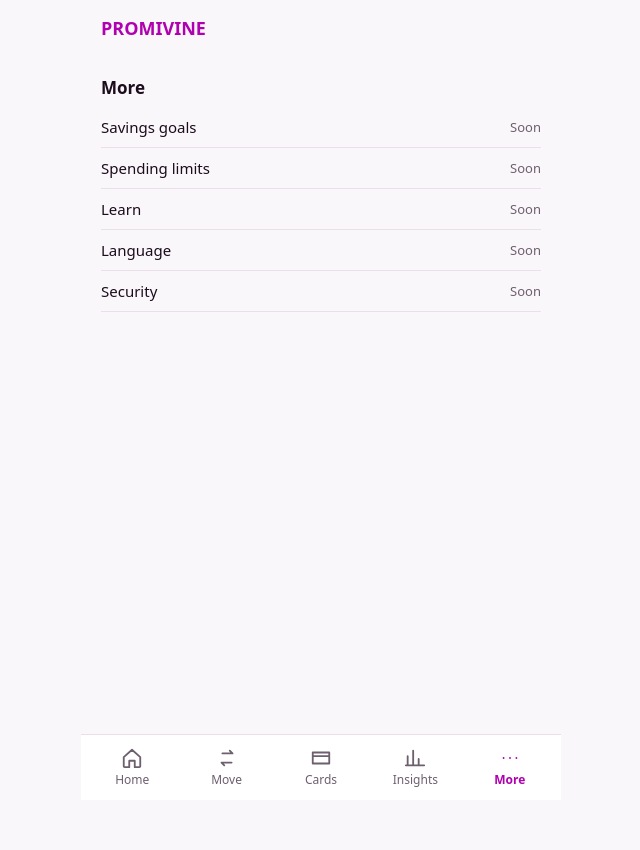
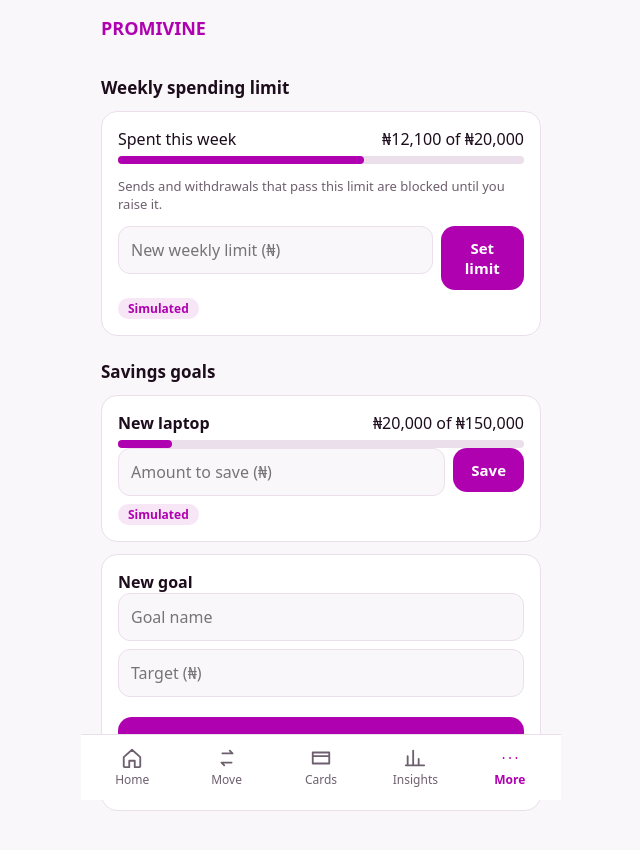
Before and after one commit to promivine-prog/SBMS-BANKS, a React (Vite) app: page / in a window 1280 px wide. Both pictures are taken after a click on the button "More". Shown: the top 850 px of the page, without its empty margins (319-959 px from the left). Before the commit the page ends 800 px from the top, so only its background shows below. Built offline with nearby package versions, Linux system fonts and the light colour scheme; a web font is replaced by a local one.

Commit message:
Add files via upload

```diff
--- a/src/App.tsx
+++ b/src/App.tsx
@@ -2,6 +2,7 @@ import { useEffect, useMemo, useState } from "react";
 import { provider, type CardInfo, type DepositAccount, type Tx } from "./provider";
 import MovePanel from "./MovePanel";
 import Coach from "./Coach";
+import MoreTab from "./MoreTab";
 
 const naira = (n: number) => "₦" + n.toLocaleString("en-NG", { minimumFractionDigits: 0, maximumFractionDigits: 2 });
 type Tab = "home" | "move" | "cards" | "insights" | "more";
@@ -95,13 +96,6 @@ function Insights({ txs, balance }: { txs: Tx[]; balance: number | null }) {
   </>);
 }
 
-function More() {
-  return (<>
-    <h2>More</h2>
-    {["Savings goals", "Spending limits", "Learn", "Language", "Security"].map((x) => <div className="tx" key={x}><div className="grow t1">{x}</div><span className="muted">Soon</span></div>)}
-  </>);
-}
-
 export default function App() {
   const [tab, setTab] = useState<Tab>("home");
   const [balance, setBalance] = useState<number | null>(null);
@@ -122,7 +116,7 @@ export default function App() {
         {tab === "move" && <MovePanel acct={acct} onDone={refresh} />}
         {tab === "cards" && <Cards card={card} toggle={toggle} />}
         {tab === "insights" && <Insights txs={txs} balance={balance} />}
-        {tab === "more" && <More />}
+        {tab === "more" && <MoreTab txs={txs} onDone={refresh} />}
       </main>
       <nav>{(Object.keys(LABELS) as Tab[]).map((t) => (
         <button key={t} className={tab === t ? "on" : ""} onClick={() => setTab(t)} aria-label={LABELS[t]}>
--- /dev/null
+++ b/src/MoreTab.tsx
@@ -0,0 +1,40 @@
+import { useEffect, useState } from "react";
+import { provider, type Goal, type Tx } from "./provider";
+const naira = (n: number) => "₦" + n.toLocaleString("en-NG");
+export default function MoreTab({ txs, onDone }: { txs: Tx[]; onDone: () => void }) {
+  const [goals, setGoals] = useState<Goal[]>([]);
+  const [limit, setLimit] = useState(0);
+  const [name, setName] = useState(""); const [target, setTarget] = useState(""); const [lim, setLim] = useState("");
+  const [add, setAdd] = useState<Record<string, string>>({}); const [msg, setMsg] = useState("");
+  const load = () => { provider.listGoals().then(setGoals); provider.getLimit().then(setLimit); };
+  useEffect(() => { load(); }, []);
+  const week = txs.filter((t) => t.direction === "outgoing" && t.category !== "Savings" && Date.now() - +new Date(t.createdAt) < 7 * 864e5).reduce((s, t) => s + t.amount, 0);
+  const run = async (fn: () => Promise<void>, ok: string) => {
+    try { await fn(); setMsg(ok); load(); onDone(); } catch (e: any) { setMsg(e.message ?? "Something went wrong."); }
+  };
+  const sim = provider.simulated && <span className="sim">Simulated</span>;
+  const pct = (a: number, b: number) => `${Math.min(100, (a / Math.max(1, b)) * 100)}%`;
+  return (<>
+    <h2>Weekly spending limit</h2>
+    <div className="panel">
+      <div className="row"><span>Spent this week</span><span>{naira(week)} of {naira(limit)}</span></div>
+      <div className="track"><div style={{ width: pct(week, limit), background: week > limit * 0.8 ? "var(--err)" : undefined }} /></div>
+      <p className="muted">Sends and withdrawals that pass this limit are blocked until you raise it.</p>
+      <div className="inline"><input className="field" placeholder="New weekly limit (₦)" inputMode="numeric" value={lim} onChange={(e) => setLim(e.target.value.replace(/\D/g, ""))} />
+        <button className="primary" onClick={() => run(() => provider.setLimit(+lim), "Limit updated.")}>Set limit</button></div>{sim}
+    </div>
+    <h2>Savings goals</h2>
+    {goals.map((g) => (
+      <div className="panel" key={g.id}>
+        <div className="row"><strong>{g.name}</strong><span>{naira(g.saved)} of {naira(g.target)}</span></div>
+        <div className="track"><div style={{ width: pct(g.saved, g.target) }} /></div>
+        <div className="inline"><input className="field" placeholder="Amount to save (₦)" inputMode="numeric" value={add[g.id] ?? ""} onChange={(e) => setAdd({ ...add, [g.id]: e.target.value.replace(/\D/g, "") })} />
+          <button className="primary" onClick={() => run(() => provider.contribute(g.id, +(add[g.id] ?? 0)), `Saved to ${g.name}.`)}>Save</button></div>{sim}
+      </div>))}
+    <div className="panel"><strong>New goal</strong>
+      <input className="field" placeholder="Goal name" value={name} onChange={(e) => setName(e.target.value)} />
+      <input className="field" placeholder="Target (₦)" inputMode="numeric" value={target} onChange={(e) => setTarget(e.target.value.replace(/\D/g, ""))} />
+      <button className="primary" onClick={() => run(() => provider.addGoal(name, +target), "Goal added.")}>Add goal</button>{sim}</div>
+    {msg && <p className="muted" role="status">{msg}</p>}
+  </>);
+}
--- a/src/provider/index.ts
+++ b/src/provider/index.ts
@@ -4,4 +4,4 @@ import { simulatedProvider } from "./simulated";
 // until then "bmoni" falls back to simulated so screens always render.
 const mode = import.meta.env.VITE_PROVIDER ?? "simulated";
 export const provider: BankingProvider = mode === "simulated" ? simulatedProvider : simulatedProvider;
-export type { Tx, CardInfo, DepositAccount, Category } from "./types";
+export type { Tx, CardInfo, DepositAccount, Category, Goal } from "./types";
--- a/src/provider/simulated.ts
+++ b/src/provider/simulated.ts
@@ -1,4 +1,4 @@
-import type { BankingProvider, CardInfo, Tx } from "./types";
+import type { BankingProvider, CardInfo, Goal, Tx } from "./types";
 const wait = <T,>(v: T, ms = 350) => new Promise<T>((r) => setTimeout(() => r(v), ms));
 const ago = (days: number, hour: number) => {
   const d = new Date(); d.setDate(d.getDate() - days); d.setHours(hour, 15, 0, 0); return d.toISOString();
@@ -15,9 +15,13 @@ const seed: Tx[] = [
   { id: "t8", direction: "outgoing", amount: 100, status: "completed", description: "Transfer fee", narrationType: "service_fee", category: "Other", createdAt: ago(1, 20) },
 ];
 let card: CardInfo = { id: "c1", name: "Everyday card", last4: "4821", status: "ACTIVE" };
+let weeklyLimit = 20000;
+const goals: Goal[] = [{ id: "g1", name: "New laptop", target: 150000, saved: 20000 }];
+const weekSpend = () => seed.filter((t) => t.direction === "outgoing" && t.category !== "Savings" && Date.now() - +new Date(t.createdAt) < 7 * 864e5).reduce((s, t) => s + t.amount, 0);
 async function spend(amount: number, description: string, narrationType: Tx["narrationType"]) {
   if (!(amount > 0)) throw new Error("Enter an amount above ₦0.");
   if (amount > (await simulatedProvider.getBalance())) throw new Error("Not enough balance for this amount.");
+  if (weekSpend() + amount > weeklyLimit) throw new Error(`This would pass your weekly limit of ₦${weeklyLimit.toLocaleString("en-NG")}. Raise it in More to continue.`);
   seed.push({ id: "s" + Date.now(), direction: "outgoing", amount, status: "completed", description, narrationType, category: "Other", createdAt: new Date().toISOString() });
 }
 export const simulatedProvider: BankingProvider = {
@@ -31,5 +35,17 @@ export const simulatedProvider: BankingProvider = {
   getCard: () => wait(card),
   sendMoney: (to, amount) => spend(amount, `Sent to ${to}`, "send_to_friend"),
   withdraw: (bank, account, amount) => spend(amount, `Withdrawal to ${bank} ••${account.slice(-4)}`, "send_to_bank"),
+  listGoals: () => wait(goals.map((g) => ({ ...g })), 200),
+  async addGoal(name, target) { if (!name.trim() || !(target > 0)) throw new Error("Give the goal a name and a target above ₦0."); goals.push({ id: "g" + Date.now(), name: name.trim(), target, saved: 0 }); },
+  async contribute(goalId, amount) {
+    const g = goals.find((x) => x.id === goalId);
+    if (!g) throw new Error("Goal not found.");
+    if (!(amount > 0)) throw new Error("Enter an amount above ₦0.");
+    if (amount > (await simulatedProvider.getBalance())) throw new Error("Not enough balance for this amount.");
+    g.saved += amount;
+    seed.push({ id: "s" + Date.now(), direction: "outgoing", amount, status: "completed", description: `Saved to ${g.name}`, narrationType: "send_to_friend", category: "Savings", createdAt: new Date().toISOString() });
+  },
+  getLimit: () => wait(weeklyLimit, 150),
+  async setLimit(weekly) { if (!(weekly > 0)) throw new Error("Limit must be above ₦0."); weeklyLimit = weekly; },
   setCardStatus: (status) => { card = { ...card, status }; return wait(card, 250); },
 };
--- a/src/provider/types.ts
+++ b/src/provider/types.ts
@@ -10,6 +10,7 @@ export interface Tx {
   category?: Category;
   createdAt: string; // ISO
 }
+export interface Goal { id: string; name: string; target: number; saved: number }
 export interface CardInfo { id: string; name: string; last4: string; status: "ACTIVE" | "BLOCKED" }
 export interface DepositAccount { bank: string; number: string; name: string }
 export interface BankingProvider {
@@ -19,6 +20,11 @@ export interface BankingProvider {
   getDepositAccount(): Promise<DepositAccount>;
   getCard(): Promise<CardInfo>;
   setCardStatus(status: CardInfo["status"]): Promise<CardInfo>;
+  listGoals(): Promise<Goal[]>;
+  addGoal(name: string, target: number): Promise<void>;
+  contribute(goalId: string, amount: number): Promise<void>;
+  getLimit(): Promise<number>;
+  setLimit(weekly: number): Promise<void>;
   sendMoney(to: string, amount: number): Promise<void>;
   withdraw(bank: string, account: string, amount: number): Promise<void>;
 }
--- a/src/styles.css
+++ b/src/styles.css
@@ -29,3 +29,4 @@ button:focus-visible{outline:2px solid var(--brand);outline-offset:2px}
 .field{width:100%;margin:0 0 8px;padding:12px;border:1px solid var(--line);border-radius:12px;background:var(--bg);color:var(--text);font:inherit}
 .chips{display:flex;flex-wrap:wrap;gap:8px;margin-bottom:10px}.chips button{background:var(--brand-soft);color:var(--brand);border:0;border-radius:999px;padding:8px 12px;font:inherit;font-size:13px;font-weight:500}
 .ask{display:flex;gap:8px}.ask input{flex:1;padding:12px;border:1px solid var(--line);border-radius:12px;background:var(--card);color:var(--text);font:inherit}.ask button{background:var(--brand);color:#fff;border:0;border-radius:12px;padding:0 18px;font:inherit;font-weight:600}
+.inline{display:flex;gap:8px;align-items:flex-start}.inline .field{margin:0}.inline .primary{width:auto;margin:0;padding:12px 18px}
```
Also changed, not shown: 1 other file (tests, documents, lock files or other folders).
